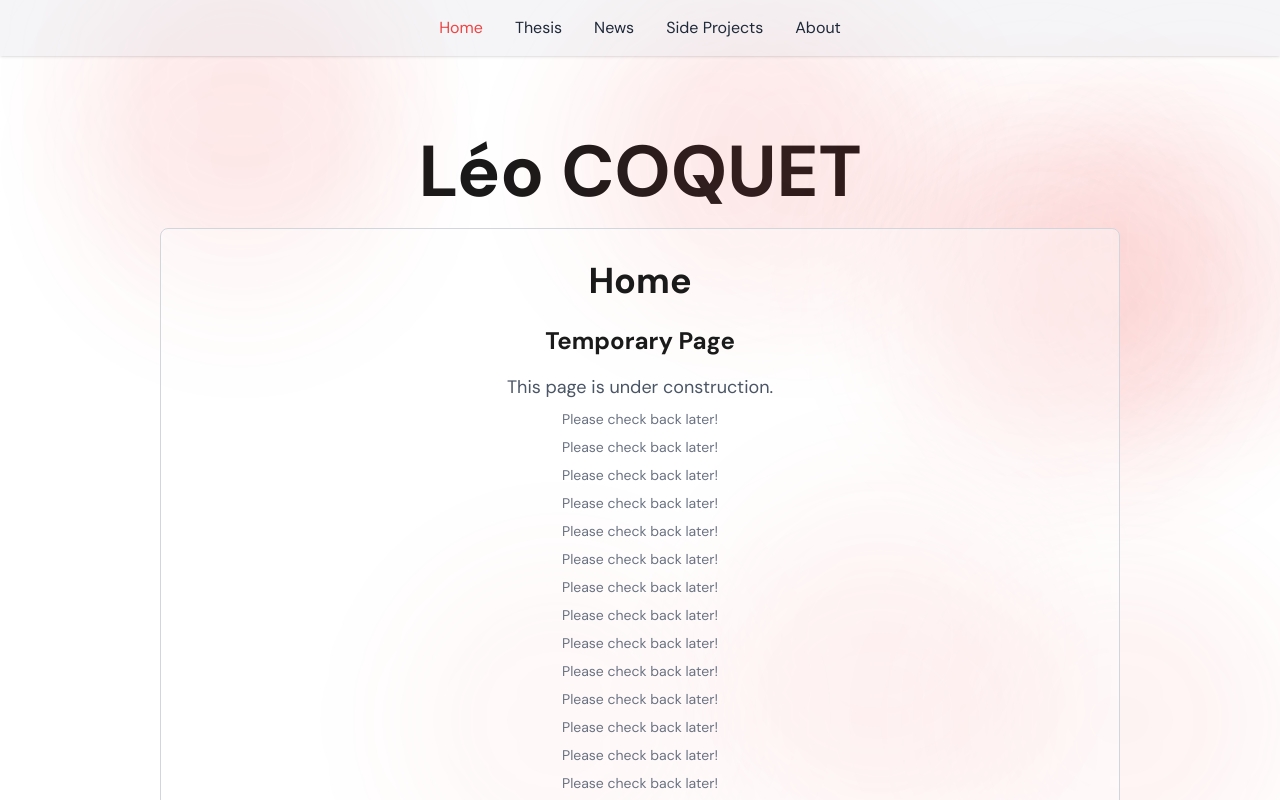
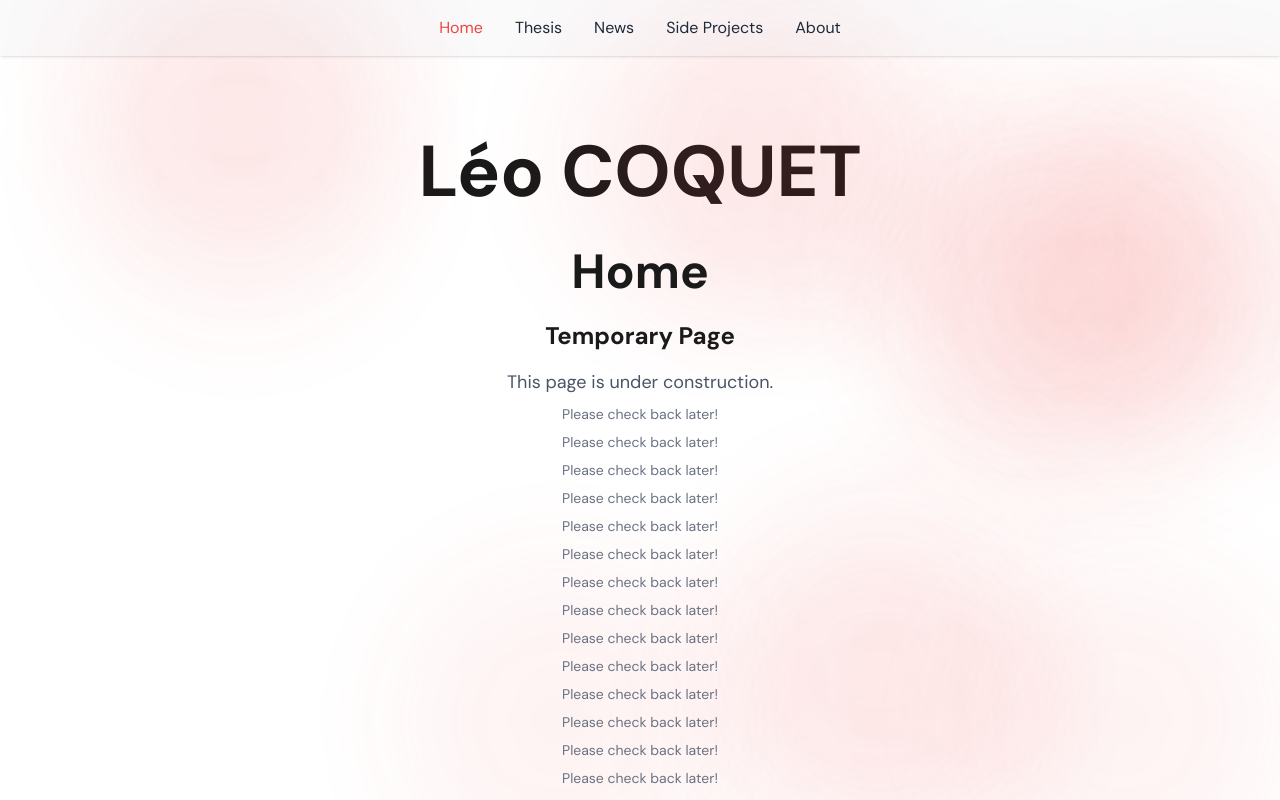
Before and after one commit to LCoquet/personal_website, a Next.js app: page / in a window 1280 px wide. Shown: the top 800 px of the page. Built offline with nearby package versions, Linux system fonts and the light colour scheme.

Commit message:
Removed white bg on main container

```diff
--- a/app/components/Header.tsx
+++ b/app/components/Header.tsx
@@ -5,7 +5,7 @@ export default function Header() {
     return (
         <div>
             <TopMenu />
-            <h1 className="text-7xl font-bold text-center mt-20 mb-5">Léo COQUET</h1>
+            <h1 className="text-7xl font-bold text-center mt-20 mb-2">Léo COQUET</h1>
         </div>
     )
 }
--- a/app/components/MainContainer.tsx
+++ b/app/components/MainContainer.tsx
@@ -12,8 +12,9 @@ export default function MainContainer({children}: MainContainerProps ) {
     const current = navLinks.find(link => link.href === pathname);
 
     return (
-        <div className="w-3/4 mx-auto bg-white/40 border border-gray-300 rounded-lg p-8 text-center relative z-10">
-            <h2 className="text-4xl font-bold mb-6">
+        // bg-white/30 border border-gray-300 rounded-lg
+        <div className="w-3/4 mx-auto p-8 text-center relative z-10">
+            <h2 className="text-5xl font-bold mb-6">
                 {current?.label}
             </h2>
             {children}
--- a/app/components/TopMenu.tsx
+++ b/app/components/TopMenu.tsx
@@ -10,7 +10,7 @@ export default function TopMenu() {
     const navItemClass = "hover:text-gray-400 dark:hover:text-gray-400 hover:underline transition-all underline-offset-4 duration-300 cursor-pointer";
 
     return (
-        <nav className="text-gray-800 bg-gray-200/40 shadow relative z-10">
+        <nav className="text-gray-800 bg-gray-200/20 shadow relative z-10">
             <ul className="flex gap-8 justify-center py-4">
                 {navLinks.map(link => (
                     <li key={link.href}>
```
